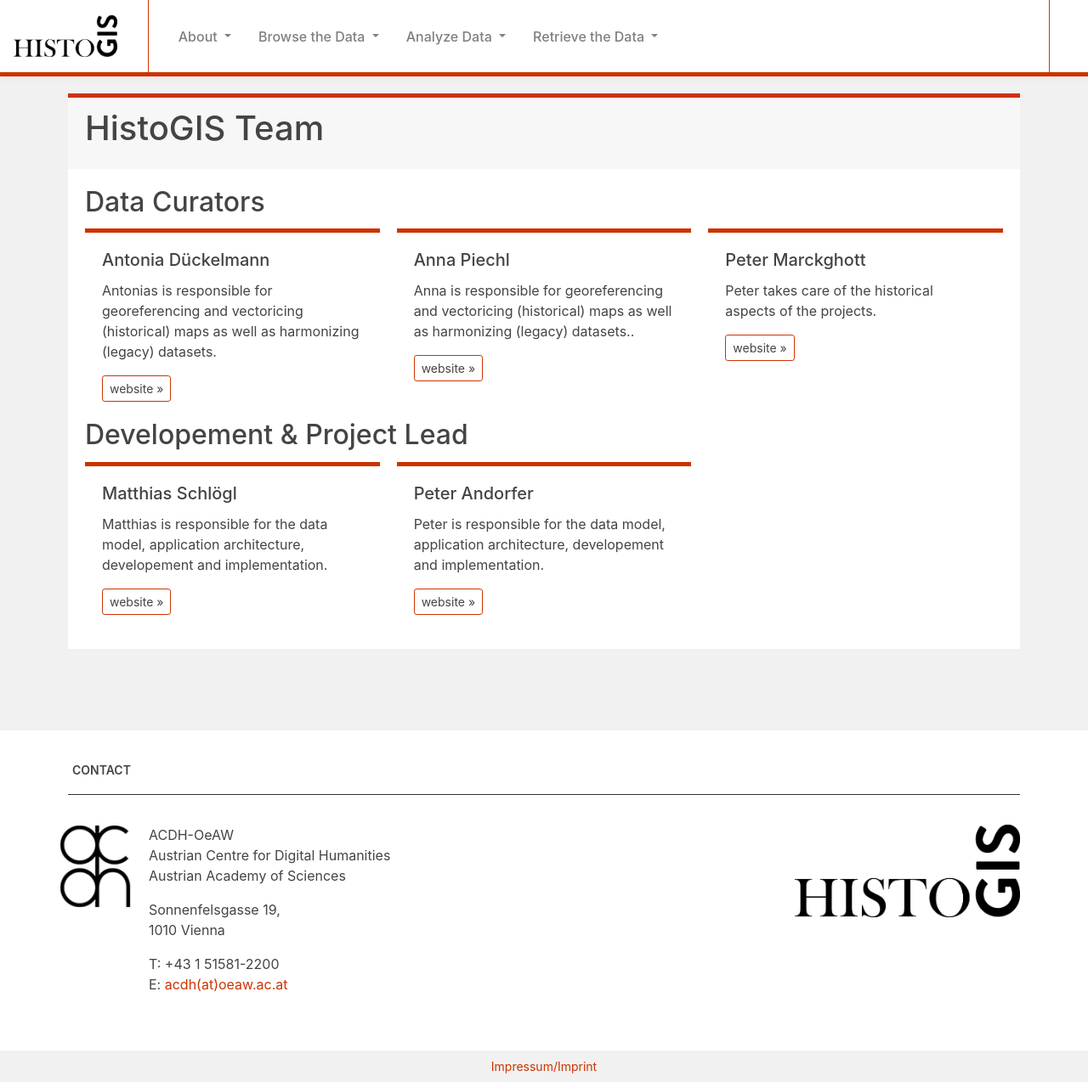
After one commit to acdh-oeaw/histogis, a Django app: template webpage/templates/webpage/team.html in a window 1280 px wide. The commit adds this page. Shown: the whole page at 85% size. Run offline with Django 3.2, Linux system fonts and the light colour scheme; the template is opened without the code that fills it, so the values that code supplies are empty; some libraries are stand-ins or nearby versions.

Commit message:
added team page and imprint implemented as link to öaw-imprint

```diff
--- a/webpage/metadata.py
+++ b/webpage/metadata.py
@@ -35,5 +35,6 @@
     'purpose_en': 'The purpose of HistoGIS is the publication of research data.',
     'version': '0.0.1',
     'matomo_id': '87',
-    'matomo_url': '//piwik.apollo.arz.oeaw.ac.at/'
+    'matomo_url': '//piwik.apollo.arz.oeaw.ac.at/',
+    'imprint': 'https://www.oeaw.ac.at/die-oeaw/impressum/',
 }
--- a/webpage/templates/webpage/about.html
+++ b/webpage/templates/webpage/about.html
@@ -5,8 +5,10 @@
 {% block content %}
 <div class="container">
     <div class="card">
+        <div class="card-header">
+            <h1 class="card-title">{% projects_metadata 'title' %}</h1>
+        </div>
         <div class="card-body">
-            <h1>{% projects_metadata 'title' %}</h1>
             <div>
                 <p>Information about historical political/administrative units is usually communicated through
                 maps. Our human perception allows us to extract diverse information by just looking at a map;
@@ -30,6 +32,7 @@
                 analytical tool, be it as an enrichment service, be it as a workbench for data creation
                 and curation or be it as a publishing platform and stable repository for data,
                 crafted in their own projects.</p>
+                <p>The project is funded by <a href="https://www.oeaw.ac.at/en/fellowship-funding/promotional-programmes/innovation-fund-research-science-and-society/">Innovation Fund "Research, Science and Society"</a> by the <a href="https://www.oeaw.ac.at/">Austrian Academy of Sciences</a></p>
             </div>
         </div>
     </div>
--- a/webpage/templates/webpage/base.html
+++ b/webpage/templates/webpage/base.html
@@ -40,7 +40,7 @@
             "message":"This website uses cookies to ensure you get the best experience on our website",
             "dismiss":"Got it!",
             "learnMore":"More info",
-            "link":"{% url 'webpage:staticpage' template='imprint' %}",
+            "link":"{% projects_metadata 'imprint' %}",
             "theme":"dark-bottom"};
     </script>
     <script type="text/javascript" src="//cdnjs.cloudflare.com/ajax/libs/cookieconsent2/1.0.9/cookieconsent.min.js"></script>
@@ -82,8 +82,14 @@
                         <a class="nav-link" href="/">Home <span class="sr-only">(current)</span>
                         </a>
                     </li> -->
-                    <li class="nav-item">
-                        <a class="nav-link" href="{% url 'webpage:staticpage' template='about' %}">About</a>
+                    <li class="nav-item dropdown">
+                        <a href="#" class="nav-link dropdown-toggle" data-toggle="dropdown" role="button" aria-haspopup="true" aria-expanded="false">About
+                            <span class="caret"/>
+                        </a>
+                        <div class="dropdown-menu">
+                            <a class="dropdown-item" href="{% url 'webpage:staticpage' template='about' %}">About</a>
+                            <a class="dropdown-item" href="{% url 'webpage:staticpage' template='team' %}">Team</a>
+                        </div>
                     </li>
                     <li class="nav-item dropdown">
                             {% if user.is_authenticated %}
@@ -205,7 +211,7 @@
       </div>
     </div>
     <div class="footer-imprint-bar">
-     <a href="{% url 'webpage:staticpage' template='imprint' %}">Impressum/Imprint</a>
+     <a href="{% projects_metadata 'imprint' %}">Impressum/Imprint</a>
     </div>
   </footer>
 
--- /dev/null
+++ b/webpage/templates/webpage/team.html
@@ -0,0 +1,66 @@
+{% extends "webpage/base.html" %}
+{% load staticfiles %}
+{% load webpage_extras %}
+{% block title %} Team {% endblock %}
+{% block content %}
+    <div class="container">
+        <div class="card">
+            <div class="card-header">
+                <h1 class="card-title">HistoGIS Team</h1>
+            </div>
+            <div class="card-body">
+                <h2 class="card-title">Data Curators</h2>
+                <div class="row">
+                    <div class="col-md-4">
+                        <div class="card">
+                            <div class="card-body">
+                                <h5 class="card-title">Antonia Dückelmann</h5>
+                                <p class="card-text">Antonias is responsible for georeferencing and vectoricing (historical) maps as well as harmonizing (legacy) datasets.</p>
+                                <a href="https://www.oeaw.ac.at/acdh/team/current-team/antonia-dueckelmann/" class="btn btn-main btn-outline-primary btn-sm">website &raquo;</a>
+                            </div>
+                        </div>
+                    </div>
+                    <div class="col-md-4">
+                        <div class="card">
+                            <div class="card-body">
+                                <h5 class="card-title">Anna Piechl</h5>
+                                <p class="card-text">Anna is responsible for georeferencing and vectoricing (historical) maps as well as harmonizing (legacy) datasets..</p>
+                                <a href="https://www.oeaw.ac.at/acdh/team/current-team/anna-piechl/" class="btn btn-main btn-outline-primary btn-sm">website &raquo;</a>
+                            </div>
+                        </div>
+                    </div>
+                    <div class="col-md-4">
+                        <div class="card">
+                            <div class="card-body">
+                                <h5 class="card-title">Peter Marckghott</h5>
+                                <p class="card-text">Peter takes care of the historical aspects of the projects.</p>
+                                <a href="https://www.oeaw.ac.at/acdh/team/current-team/peter-marckghott/" class="btn btn-main btn-outline-primary btn-sm">website &raquo;</a>
+                            </div>
+                        </div>
+                    </div>
+                </div>
+                <h2 class="card-title">Developement & Project Lead</h2>
+                    <div class="row">
+                        <div class="col-md-4">
+                            <div class="card">
+                                <div class="card-body">
+                                    <h5 class="card-title">Matthias Schlögl</h5>
+                                    <p class="card-text">Matthias is responsible for the data model, application architecture, developement and implementation.</p>
+                                    <a href="https://www.oeaw.ac.at/acdh/team/current-team/matthias-schloegl/" class="btn btn-main btn-outline-primary btn-sm">website &raquo;</a>
+                                </div>
+                            </div>
+                        </div>
+                        <div class="col-md-4">
+                            <div class="card">
+                                <div class="card-body">
+                                    <h5 class="card-title">Peter Andorfer</h5>
+                                    <p class="card-text">Peter is responsible for the data model, application architecture, developement and implementation.</p>
+                                    <a href="https://www.oeaw.ac.at/acdh/team/current-team/peter-andorfer" class="btn btn-main btn-outline-primary btn-sm">website &raquo;</a>
+                                </div>
+                            </div>
+                        </div>
+                    </div>
+                </div>
+            </div>
+        </div>
+{% endblock %}
```
